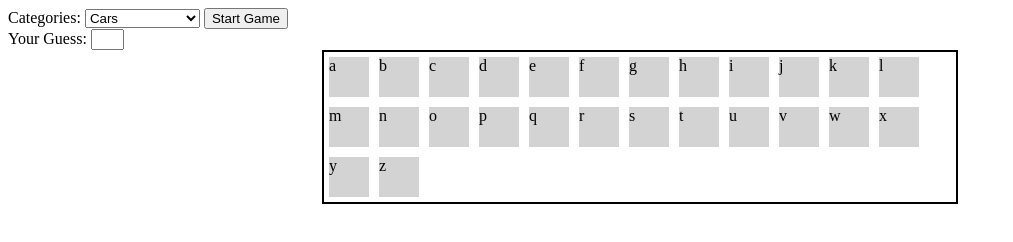
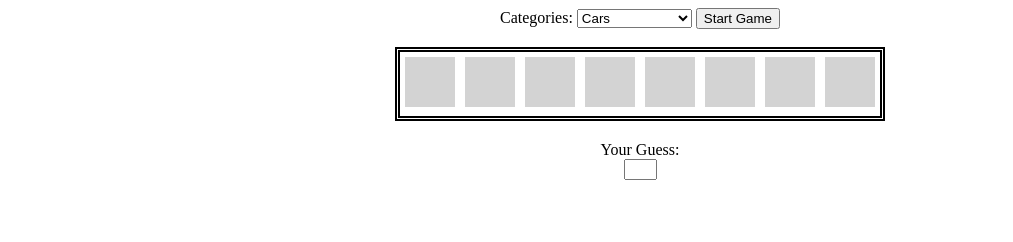
Before and after one commit to LucaSpycher/HangmanProject, a plain HTML site: page hangman-index.html in a window 1280 px wide. Both pictures are taken after a click on the button "Start Game". Shown: the whole page, without its empty margins (0-1013 px from the left). Drawn offline with Linux system fonts and the light colour scheme.

Commit message:
more edits

```diff
--- a/hangman-index.html
+++ b/hangman-index.html
@@ -6,7 +6,8 @@
     <link rel="stylesheet" href="hangman-style.css"/>
     <script src="hangman-script.js"></script>
 </head>
-<body onload="makeBoard()">
+<body>
+
 <p>Categories:</p>
 <select title="Choose Category" id="categorySelect">
     <option value="0">Cars</option>
@@ -16,13 +17,16 @@
 </select>
 <button onclick="startGame()">Start Game</button>
 
-<form onsubmit="submitLetter()">
+
+<br>
+<br>
+
+<div id="board"></div>
+
+<div id="guessDiv">
     <label for="enterLetter">Your Guess:</label>
-    <input type="text" id="enterLetter" size="1" maxlength="1">
-</form>
-
-<div id="boardOutput"></div>
-<div id="keyboard"></div>
+    <input type="text" id="enterLetter" size="1" maxlength="1" onkeypress="submitLetter()">
+</div>
 
 <div id="guessedLetters"></div>
 
--- a/hangman-script.js
+++ b/hangman-script.js
@@ -3,7 +3,7 @@
  */
 console.log("hello");
 
-var cars = ["ferrari", "maserati", "ford", "toyota"];
+var cars = ["ferrari", "maserati", "ford", "toyota", "honda", "lotus", "chevrolet"];
 var food = ["cheese", "tortellini", "ravioli", "pizza", "mascarpone", "biscuit", "muffin", "bread"];
 var animals = ["dog", "cat", "kangaroo", "lynx", "lion", "monkey", "squirrel", "pelican"];
 var randomWords = ["abstract", "random", "vinyl", "grave", "feather", "hose", "telescope", "science"];
@@ -17,25 +17,28 @@ function getWord(num) {
 }
 
 function startGame() {
-    makeBoard();
-
+    var board = document.getElementById("board");
+    board.innerHTML = "";
+    board.style.display = "inline-block";
+    document.getElementById("guessDiv").style.display = "block";
+    var word = getWord(document.getElementById("categorySelect").value);
+    for(var i = 0; i < word.length; i++) {
+        board.innerHTML += '<div class='+word[i]+'></div>';
+    }
 }
 
 function submitLetter() {
-    var letter = document.form.elements[0].value;
+    var input = document.getElementById('enterLetter').value;
     var categoryNum = document.getElementById("categorySelect").value;
+
     var word = getWord(categoryNum);
     for(var i = 0; i < word.length; i++) {
-        if(word[i] == letter) {
+        if(word[i] == input) {
 
         }
     }
 }
 
-function makeBoard() {
-    document.getElementById("keyboard").innerHTML = "";
-    var alphabet = "abcdefghijklmnopqrstuvwxyz";
-    for(var i = 0; i < alphabet.length; i++) {
-        document.getElementById("keyboard").innerHTML += "<div id="+alphabet[i]+">"+alphabet[i]+"</div>";
-    }
+function checkUserInput() {
+
 }
--- a/hangman-style.css
+++ b/hangman-style.css
@@ -1,36 +1,28 @@
-/* nav {
-    background-color: #559bff;
+body {
+    text-align: center;
 }
-
 p {
     display: inline;
 }
 
-ul {
-    display: inline;
-    list-style-type: none;
+#board {
+    border: double 5px black;
+    display: none;
+    margin-left: auto;
+    margin-right: auto;
+    width: auto;
 }
 
-li {
-    margin: 5px;
+#board div{
     display: inline-block;
-} */
-#keyboard {
-    border: black double 2px;
-    min-height: 100px;
-    width: 50%;
-    margin-left: auto;
-    margin-right: auto;
-}
-
-#keyboard div {
+    width: 50px;
+    height: 50px;
     background-color: lightgray;
-    display: inline-block;
-    height: 40px;
-    width: 40px;
     margin: 5px;
 }
 
-p {
-    display: inline;
+#guessDiv {
+    display: none;
+    margin: 20px auto 10px auto;
+    width: 100px;
 }
```
